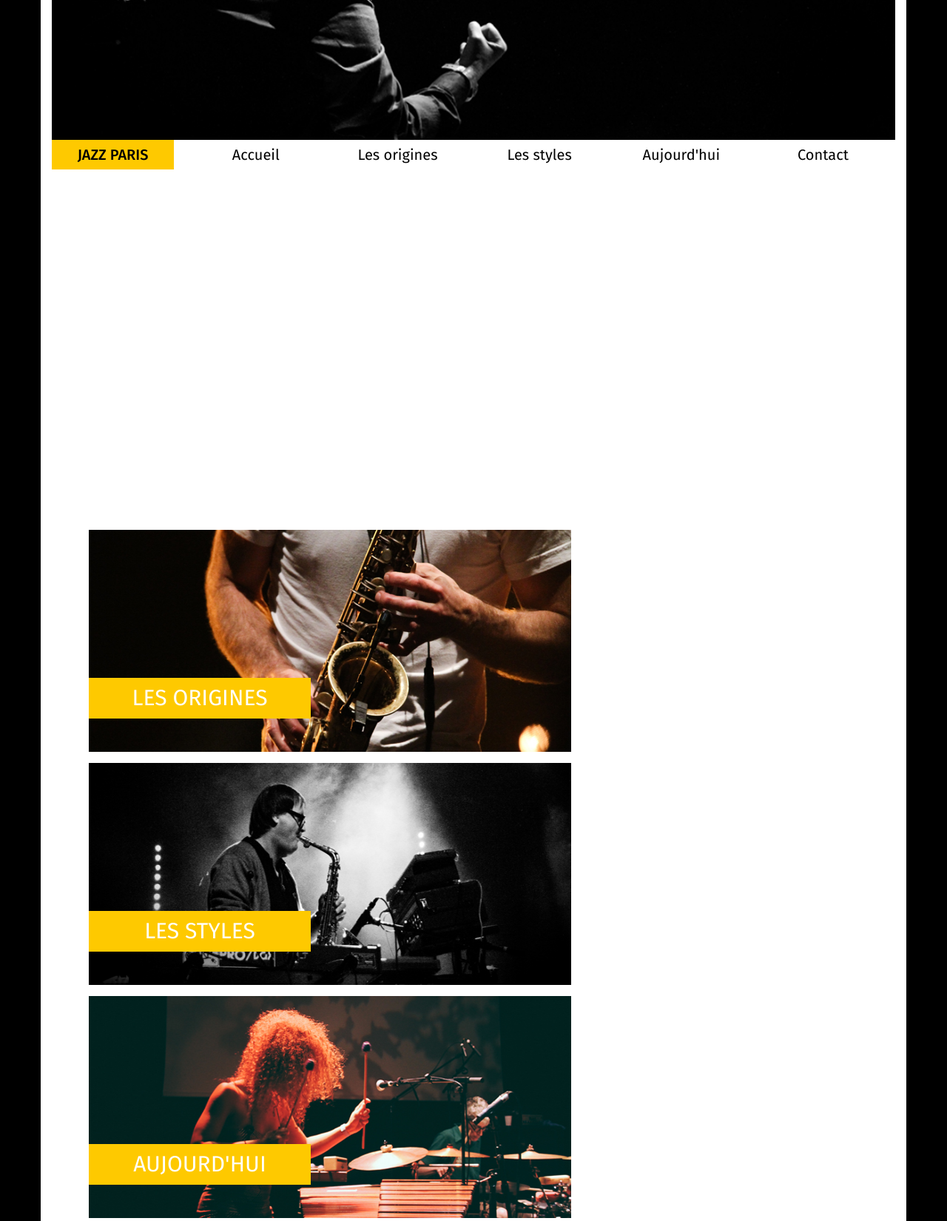
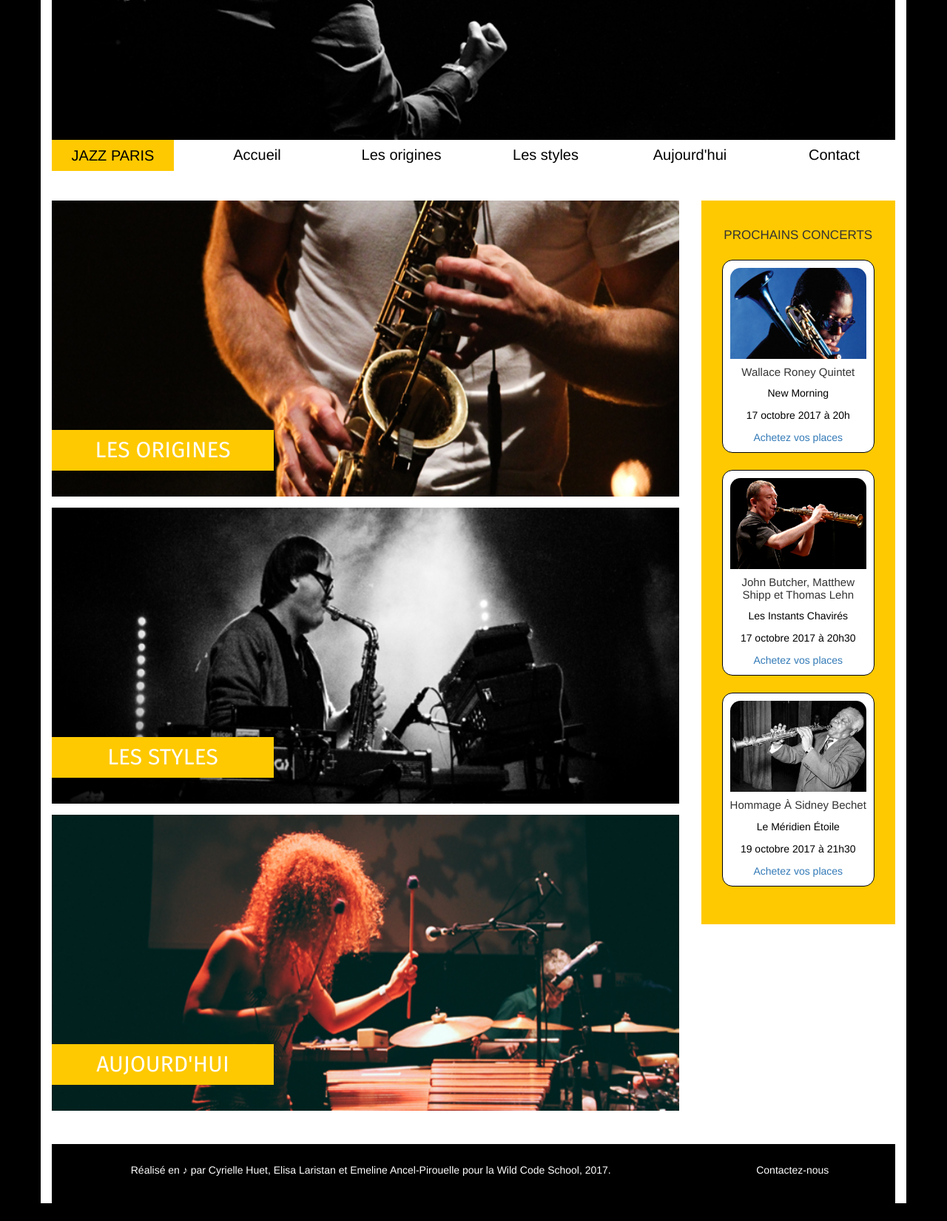
Before and after one commit to emelineap/jazz-paris, a PHP site: page / in a window 1280 px wide. Shown: the part 324-1974 px from the top of the page at 74% size. After the commit the page ends 1950 px from the top, so only its background shows below. Run offline with PHP 8.4, Linux system fonts and the light colour scheme; some libraries are stand-ins or nearby versions.

Commit message:
Intégration du newsfeed, fix bug main.css

```diff
--- a/assets/css/header.css
+++ b/assets/css/header.css
@@ -1,49 +1,59 @@
-body{
-	font-family: 'Fira Sans', sans-serif;
+body {
 	background-color: black;
 }
 
-.container{
+.container {
 	background-color: white;
 }
 
-img{
+img {
 	width: 100%;
 	padding: 0 !important;
 }
 
-nav{
+nav {
 	line-height: 1em;
 }
 
-h1{
+h1 {
 	font-size: 20px;
 	background-color: rgb(254, 201, 0);
-	padding: 10px;
+	margin: 0;
+}
+
+h1 a {
+	color: black;
+}
+
+ul {
+	list-style-type: none;
+	font-size: 20px;
+	padding: 0;
+	line-height: 1em;
+}
+
+li {
+	text-align: center;
+}
+
+li a {
+	color: black;
+}
+
+.header-nav li {
+	font-size: 20px;
 	margin: 0;
 	text-align: center;
 	line-height: 1em;
+	transition: all 200ms linear;
 }
 
-h1 a{
-	color: black;
+.header-nav a {
+	text-decoration: none;
+	padding: 10px;
+	display: block;
 }
 
-ul{
-	list-style-type: none;
-	font-size: 20px;
-	padding: 10px;
-	line-height: 1em;
+.header-nav .active a, .header-nav li:hover a {
+	background-color: rgb(254, 201, 0);
 }
-
-li{
-	text-align: center;
-}
-
-li a{
-	color: black;
-}
-
-.active {
-	background-color: gray;
-}
--- a/assets/css/main.css
+++ b/assets/css/main.css
@@ -1,41 +1,41 @@
-/* On travaille sur la balise body, donc sur TOUTE la page */
+/*On travaille sur la balise body, donc sur TOUTE la page*/
 
 body {
 
-	font-family: 'Fira Sans', sans-serif;
+	/*font-family: 'Fira Sans', sans-serif; PAS UTILE CAR DÉJÀ HÉRITÉ*/
 	font-color: black;
 	background-color: black;
 }
 
 .container{
 	background-color: white;
-	height: 1000px;
 }
 
-/*on travaille sur le bloc qui contient les 2 blocs: images + fil d'actu */
+/*on travaille sur le bloc qui contient les 2 blocs: images + fil d'actu*/
 
 .global{
 
-	width: 90%;
-	margin: 30px;
+	/*width: 90%;*/
+	/*modif du margin pour ne pas réduire la largeur*/
+	margin: 30px 0;
 }
 
 .left, .right {
 
-	display: inline-block;
-	vertical-align: top;
+	 /*display: inline-block; PAS UTILE*/
+	 /*vertical-align: top;*/
 
 }
 
-/*on travaille sur le bloc gauche qui contient les images */
+/*on travaille sur le bloc gauche qui contient les images*/
 
 .left {
 
-	margin-left:10px;
+	/*margin-left:10px; PAS UTILE*/
 }
 
 .categories {
-	/* style du fond*/
+	/*style du fond*/
 	background-color: rgb(254, 201, 0);
 	border: 1px;
 	width: 300px;
@@ -44,7 +44,7 @@ body {
 	padding-left: 40px;
 	padding-right: 40px;
 
-	/* style du texte*/
+	/*style du texte*/
 	font-family: "Fira Sans", sans-serif;
 	font-size: 30px;
 	color: black;
@@ -54,36 +54,75 @@ body {
 	position: relative;
 	bottom: 80px;
 	margin: -30px;
-	margin-left: 10px;
-
+	margin-left: 0px;
 }
 
 .picture_categories{
 
-	height: 300px;
-	width: 652px;
-	margin: 10px;
+	/*height: 300px;*/
+	/*width: 652px;*/
+	/*modif des margin sur les images*/
+	margin: 2rem 0;
+}
+
+/*la première image n'a pas de margin en haut*/
+.picture_categories:first-child{
+	margin-top: 0;
 }
 
 /*on travaille sur le bloc droit qui contient le fil d'actu*/
+/*.right{
+/*
+/*	;
+/*}
+/*
+/*.actu {
+/*
+/*	/* style du texte*/
+/*	font-family: "Fira Sans", sans-serif;
+/*	font-size: 30px;
+/*	color: black;
+/*	text-align: center;
+/*
+/*	/* style du fond*/
+/*	margin-top: 10px;
+/*	border: 1px solid white;
+/*	height: 930px;
+/*	width: 370px;
+/*	background: lightgrey;
+/*}
+*/
 
-.right{
-
-	;
+aside {
+	background-color: rgb(254, 201, 0);
+	padding: 2em;
+	overflow: auto;
 }
 
-.actu {
+aside img {
+	width: 100%;
+	border-radius: 1em 1em 0 0;
+}
 
-	/* style du texte*/
-	font-family: "Fira Sans", sans-serif;
-	font-size: 30px;
+.news {
+	border: solid 1px black;
+	border-radius: 1em;
+	text-align: center;
+	background-color: white;
+	position: relative;
+	padding: 1rem;
+	margin: 2.3rem 0;
+}
+
+h5 {
+	font-size: 1.7rem;
+	text-align: center;
+}
+
+h6 {
+	font-size: 1.5rem;
+}
+
+.news p {
 	color: black;
-	text-align: center;
-
-	/* style du fond*/
-	margin-top: 10px;
-	border: 1px solid white;
-	height: 930px;
-	width: 370px;
-	background: lightgrey;
 }
--- a/includes/header.php
+++ b/includes/header.php
@@ -1,20 +1,44 @@
+<?php
+      // On recupere l'URL de la page pour ensuite affecter class = "active" aux liens de nav
+$page = $_SERVER['REQUEST_URI'];
+$page = str_replace("/wcs_projets/jazz-paris/", "",$page);
+
+function ispageactive($currentpage)
+{
+      	//global permet de récupérer une variable qu'on définit en dehors de la fonction
+	global $page;
+	if($currentpage == $page)
+	{
+		return 'active';
+	}
+}
+?>
+
 <header class="container">
-	<div class="row">
-		<div class="in-header col-xs-12 col-lg-12">
-			<a href="index.html"><img src="assets/pictures/Glenn_Branca-15_logo.jpg" alt="banner jazz paris"></a>
+	<div class="in-header">
+		<a href="index.html"><img src="assets/pictures/Glenn_Branca-15_logo.jpg" alt="banner jazz paris"></a>
 
-			<nav id="nav" class="row">
-				<div class="col-xs-2 col-lg-2">
+		<nav>
+			<ul class="header-nav row">
+				<li class="col-xs-2 col-lg-2">
 					<h1><a href="index.php">JAZZ PARIS</a></h1>
-				</div>
-				<ul>
-					<li class="active"><a class="col-offset-2 col-xs-2 col-lg-2" href="index.php" id="index">Accueil</a></li>
-					<li class="active"><a class="col-offset-4 col-xs-2 col-lg-2" href="origins.php" id="origins">Les origines</a></li>
-					<li class="active"><a class="col-offset-6 col-xs-2 col-lg-2" href="styles.php" id="styles">Les styles</a></li>
-					<li class="active"><a class="col-offset-8 col-xs-2 col-lg-2" href="today.php" id="today">Aujourd'hui</a></li>
-					<li class="active"><a class="col-offset-10 col-xs-2 col-lg-2" href="about.php" id="about">Contact</a></li>
-				</ul>
-			</nav>
-		</div>
+				</li>
+				<li class="col-offset-2 col-xs-2 col-lg-2 <?php echo ispageactive('index.php') ?>">
+					<a href="index.php">Accueil</a>
+				</li>
+				<li class="col-offset-2 col-xs-2 col-lg-2 <?php echo ispageactive('origins.php') ?>">
+					<a href="origins.php">Les origines</a>
+				</li>
+				<li class="col-offset-2 col-xs-2 col-lg-2 <?php echo ispageactive('styles.php') ?>">
+					<a href="styles.php">Les styles</a>
+				</li>
+				<li class="col-offset-2 col-xs-2 col-lg-2 <?php echo ispageactive('today.php') ?>">
+					<a href="today.php">Aujourd'hui</a>
+				</li>
+				<li class="col-offset-2 col-xs-2 col-lg-2 <?php echo ispageactive('about.php') ?>">
+					<a href="about.php">Contact</a>
+				</li>
+			</ul>
+		</nav>
 	</div>
 </header>
--- a/includes/main.php
+++ b/includes/main.php
@@ -8,7 +8,6 @@
 				<!-- CATÉGORIES -->
 
 				<div class="col-xs-12 col-lg-9">
-
 					<div class="left">
 
 						<a href="/origines.php"><img class="picture_categories" src="assets/pictures/colinstetson-4.jpg" width="900" height="400" alt= "photo de Colin Stetson"></a>
@@ -29,11 +28,11 @@
 				</div>
 
 				<!-- FIL D'ACTU -->
+				<div class="col-xs-12 col-lg-3">
 					<div class="right">
 						<aside class="newsfeed">
-							<div class="col-xs-12 col-lg-3 col-lg-offset-9">
 
-								<h5>Prochains concerts</h5>
+							<h5>PROCHAINS CONCERTS</h5>
 
 							<div class="news">
 								<img src="assets/pictures/wallaceroneyquintet.jpg" alt="concert">
--- a/index.php
+++ b/index.php
@@ -16,6 +16,7 @@
 	<!-- CUSTOM CSS -->
 	<link rel="stylesheet" type ="text/css" href="assets/css/header.css" />
 	<link rel="stylesheet" type ="text/css" href="assets/css/main.css" />
+	<link rel="stylesheet" type ="text/css" href="assets/css/newsfeed.css" />
 	<link rel="stylesheet" type ="text/css" href="assets/css/footer.css" />
 
 	<!-- FONT -->
@@ -30,5 +31,5 @@
 
 	<?php include ("includes/footer.php"); ?>
 
-		</body>
-		</html>
+</body>
+</html>
```
Also changed, not shown: main.php (deleted, +0 -40 lines), assets/pictures/johnbutcher.jpg (added), assets/pictures/sidneybechet.jpg (added), assets/pictures/wallaceroneyquintet.jpg (added), 2 other files. Lines whose indentation alone changed are shown as unchanged.
